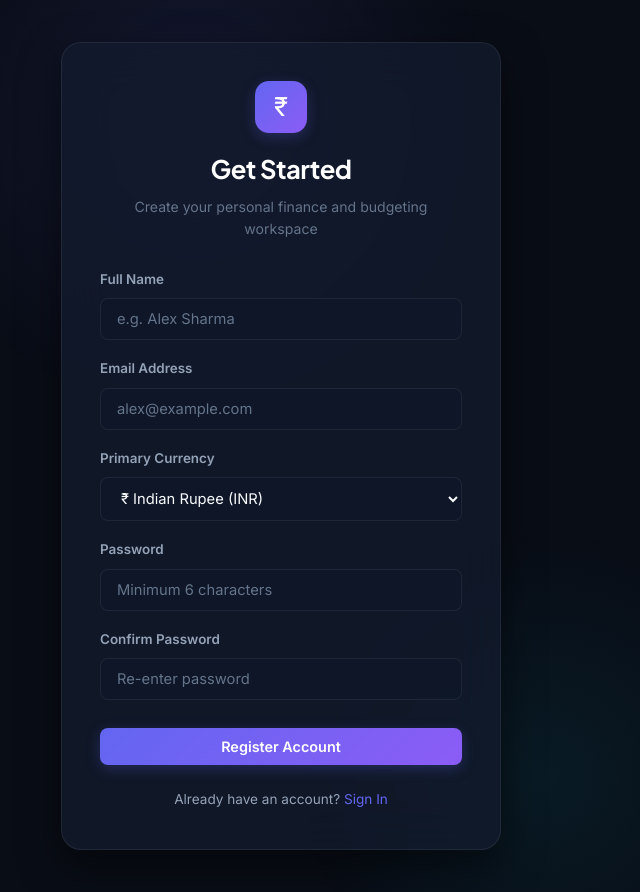
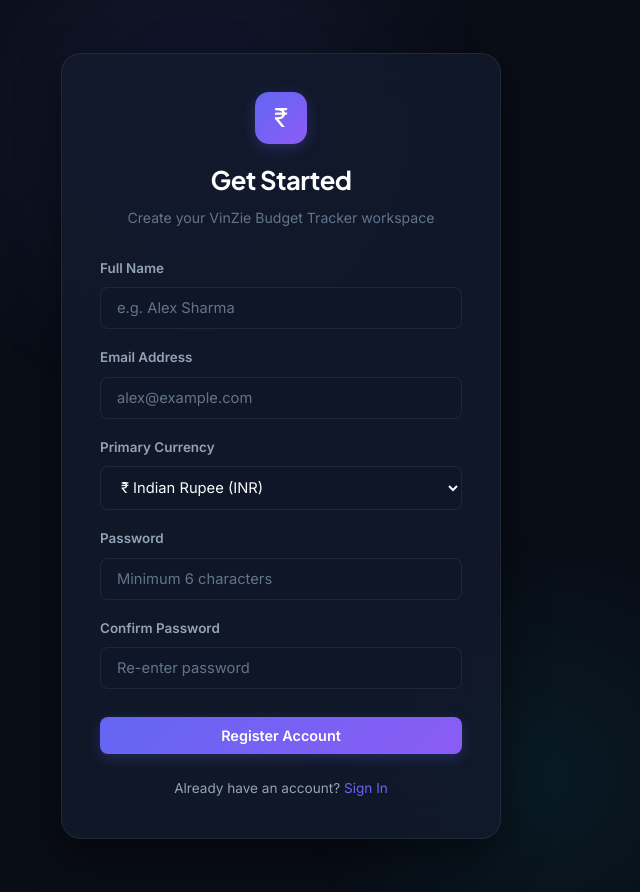
Before and after one commit to vinitworkspace/personal-finance-advisor, a Flask app: page /register in a window 1280 px wide. Shown: the whole page, without its empty margins (359-999 px from the left). Run offline with Flask 3, Linux system fonts and the light colour scheme.

Commit message:
rebrand: rename application to VinZie Budget Tracker and VinZie Pro

```diff
--- a/api/index.py
+++ b/api/index.py
@@ -1,5 +1,5 @@
 """
-Vercel Serverless Function Entrypoint for Personal Finance Advisor Bot.
+Vercel Serverless Function Entrypoint for VinZie Budget Tracker.
 Handles WSGI request routing and auto-initializes the database in /tmp on cold start.
 """
 import os
--- a/app.py
+++ b/app.py
@@ -13,7 +13,7 @@
 from routes.subscription import subscription_bp
 
 def create_app(config_name: str = None) -> Flask:
-    """Application factory for Personal Finance Advisor Bot."""
+    """Application factory for VinZie Budget Tracker."""
     if config_name is None:
         config_name = os.getenv('FLASK_ENV', 'development')
 
@@ -73,7 +73,7 @@
     def health_check():
         return jsonify({
             'status': 'healthy',
-            'service': 'Personal Finance Advisor Bot',
+            'service': 'VinZie Budget Tracker',
             'database': 'SQLite connected'
         }), 200
 
@@ -96,7 +96,7 @@
 if __name__ == '__main__':
     app = create_app('development')
     print("=" * 60)
-    print(" Personal Finance Advisor Bot is running!")
+    print(" VinZie Budget Tracker is running!")
     print(" Local URL: http://127.0.0.1:5000")
     print("=" * 60)
     app.run(host='127.0.0.1', port=5000, debug=True)
--- a/init_db.py
+++ b/init_db.py
@@ -1,5 +1,5 @@
 """
-Database initialization and verification script for Personal Finance Advisor Bot.
+Database initialization and verification script for VinZie Budget Tracker.
 Creates SQLite tables and seeds initial test data for demonstration.
 """
 from datetime import date
@@ -20,7 +20,7 @@
                 if 'subscription_expires_at' not in columns:
                     conn.execute(text("ALTER TABLE users ADD COLUMN subscription_expires_at DATETIME"))
                 if 'subscription_plan' not in columns:
-                    conn.execute(text("ALTER TABLE users ADD COLUMN subscription_plan VARCHAR(50) DEFAULT 'FinanceAI Free Trial (1 Month)' NOT NULL"))
+                    conn.execute(text("ALTER TABLE users ADD COLUMN subscription_plan VARCHAR(50) DEFAULT 'VinZie Free Trial (1 Month)' NOT NULL"))
     except Exception as err:
         print(f"[Schema Migration Warning] {err}")
 
@@ -36,7 +36,7 @@
             email="demo@finance.test",
             currency="₹",
             subscription_status="trial",
-            subscription_plan="FinanceAI Free Trial (1 Month)"
+            subscription_plan="VinZie Free Trial (1 Month)"
         )
         demo_user.set_password("Password123!")
         db.session.add(demo_user)
--- a/routes/auth.py
+++ b/routes/auth.py
@@ -80,7 +80,7 @@
             session['user_id'] = new_user.id
             session.permanent = True
 
-            flash("Account registered successfully! Welcome to your Personal Finance Advisor.", "success")
+            flash("Account registered successfully! Welcome to VinZie Budget Tracker.", "success")
             if request.is_json:
                 return jsonify({'success': True, 'redirect': url_for('dashboard.index')}), 201
             return redirect(url_for('dashboard.index'))
--- a/routes/subscription.py
+++ b/routes/subscription.py
@@ -1,5 +1,5 @@
 """
-Subscription & Billing Management Module for Personal Finance Advisor Bot.
+Subscription & Billing Management Module for VinZie Budget Tracker.
 Handles ₹100/month subscriptions, 30-day free trials, and feature paywalls.
 """
 from functools import wraps
@@ -70,10 +70,10 @@
         return redirect(url_for('subscription.pricing'))
 
     # Extend or activate subscription for 30 calendar days
-    expires_at = user.activate_subscription(duration_days=30, plan_name="FinanceAI Pro (Monthly - ₹100)")
+    expires_at = user.activate_subscription(duration_days=30, plan_name="VinZie Pro (Monthly - ₹100)")
     db.session.commit()
 
-    success_msg = f"Payment of ₹{int(amount)} received via {payment_method.upper()}! FinanceAI Pro active until {expires_at.strftime('%d %b %Y')}."
+    success_msg = f"Payment of ₹{int(amount)} received via {payment_method.upper()}! VinZie Pro active until {expires_at.strftime('%d %b %Y')}."
     flash(success_msg, "success")
 
     if request.is_json:
--- a/run_app.py
+++ b/run_app.py
@@ -1,5 +1,5 @@
 """
-Personal Finance Advisor Bot - Browser Launcher Script
+VinZie Budget Tracker - Browser Launcher Script
 Runs the Flask application and automatically launches your default web browser.
 """
 
@@ -35,7 +35,7 @@
     browser_thread.start()
 
     print("=" * 65)
-    print("  PERSONAL FINANCE ADVISOR BOT")
+    print("  VINZIE BUDGET TRACKER")
     print(f"  Status     : Server starting on {app_url}")
     print(f"  Browser    : Opening automatically in your default browser...")
     print(f"  Demo Login : demo_user  |  Password: DemoPass@123")
--- a/services/gemini_service.py
+++ b/services/gemini_service.py
@@ -152,7 +152,7 @@
                 alerts = user_context.get('alerts', [])
 
                 prompt = f"""
-                You are a friendly, expert Senior Personal Finance Advisor mentoring a user on budgeting and personal wealth discipline.
+                You are a friendly, expert Senior Financial Advisor for VinZie Budget Tracker mentoring a user on budgeting and personal wealth discipline.
                 The financial data for the current month is:
                 - Monthly Income: {currency}{income:,.2f}
                 - Monthly Expenses: {currency}{expenses:,.2f}
@@ -282,7 +282,7 @@
                 burn_rate = user_context.get('average_daily_spend', 0.0)
 
                 prompt = f"""
-                You are FinanceAI, an intelligent and encouraging personal finance mentor.
+                You are VinZie, an intelligent and encouraging personal finance mentor for VinZie Budget Tracker.
                 You are answering a user's question about their personal budget.
 
                 Ground your answers strictly using their real financial data:
--- a/templates/advisor.html
+++ b/templates/advisor.html
@@ -188,7 +188,7 @@
     <div style="display: flex; align-items: center; gap: 10px;">
       <div class="msg-avatar avatar-bot">✨</div>
       <div>
-        <h3 style="font-size: 1rem; margin: 0;">FinanceAI Assistant</h3>
+        <h3 style="font-size: 1rem; margin: 0;">VinZie Assistant</h3>
         <span style="font-size: 0.75rem; color: #34d399; display: flex; align-items: center; gap: 4px;">
           <span style="width: 7px; height: 7px; border-radius: 50%; background: #10b981; display: inline-block;"></span>
           Gemini 1.5 Flash Grounded Mode Active
@@ -208,7 +208,7 @@
       <div class="msg-avatar avatar-bot">✨</div>
       <div class="msg-bubble bubble-bot">
         <p>
-          Hello <strong>{{ current_user.name }}</strong>! I am your <strong>Personal Finance Advisor Bot</strong>.
+          Hello <strong>{{ current_user.name }}</strong>! I am your <strong>VinZie Budget Tracker Advisor</strong>.
         </p>
         <p>
           I have analyzed your recorded transactions for this month (<strong>{{ current_user.currency }}{{ "%.2f"|format(summary.total_income) }}</strong> income, <strong>{{ current_user.currency }}{{ "%.2f"|format(summary.total_expenses) }}</strong> expenses, <strong>{{ summary.savings_percentage }}%</strong> savings rate).
--- a/templates/base.html
+++ b/templates/base.html
@@ -3,8 +3,8 @@
 <head>
   <meta charset="UTF-8">
   <meta name="viewport" content="width=device-width, initial-scale=1.0">
-  <meta name="description" content="AI-Powered Personal Finance Advisor Bot - Smart budgeting, expense tracking, and financial analysis.">
-  <title>{% block title %}Personal Finance Advisor{% endblock %} | FinanceAI</title>
+  <meta name="description" content="AI-Powered VinZie Budget Tracker - Smart budgeting, expense tracking, and financial analysis.">
+  <title>{% block title %}VinZie Budget Tracker{% endblock %} | VinZie</title>
 
   <!-- Google Fonts -->
   <link rel="preconnect" href="https://fonts.googleapis.com">
@@ -27,8 +27,8 @@
       <div class="sidebar-header">
         <div class="brand-icon">₹</div>
         <div class="brand-text">
-          <h2>FinanceAI</h2>
-          <span>Personal Advisor</span>
+          <h2>VinZie</h2>
+          <span>Budget Tracker</span>
         </div>
       </div>
 
--- a/templates/login.html
+++ b/templates/login.html
@@ -8,7 +8,7 @@
     <div class="auth-header">
       <div class="brand-icon">₹</div>
       <h2>Welcome Back</h2>
-      <p>Sign in to access your personal finance dashboard</p>
+      <p>Sign in to access your VinZie Budget Tracker</p>
     </div>
 
     <form method="POST" action="{{ url_for('auth.login', next=request.args.get('next', '')) }}">
--- a/templates/register.html
+++ b/templates/register.html
@@ -8,7 +8,7 @@
     <div class="auth-header">
       <div class="brand-icon">₹</div>
       <h2>Get Started</h2>
-      <p>Create your personal finance and budgeting workspace</p>
+      <p>Create your VinZie Budget Tracker workspace</p>
     </div>
 
     <form method="POST" action="{{ url_for('auth.register') }}">
```
Also changed, not shown: models/user.py (+4 -4 lines), templates/subscription.html (+4 -4 lines), tests/test_subscription.py (+1 -1 lines), README.md, 2 other files.
